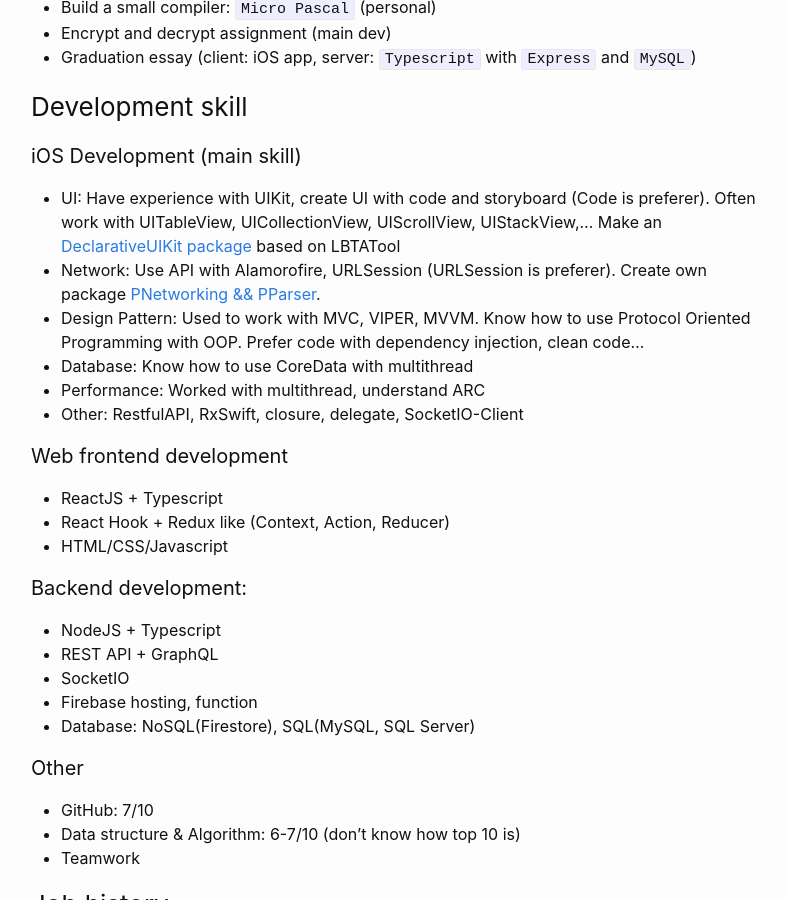
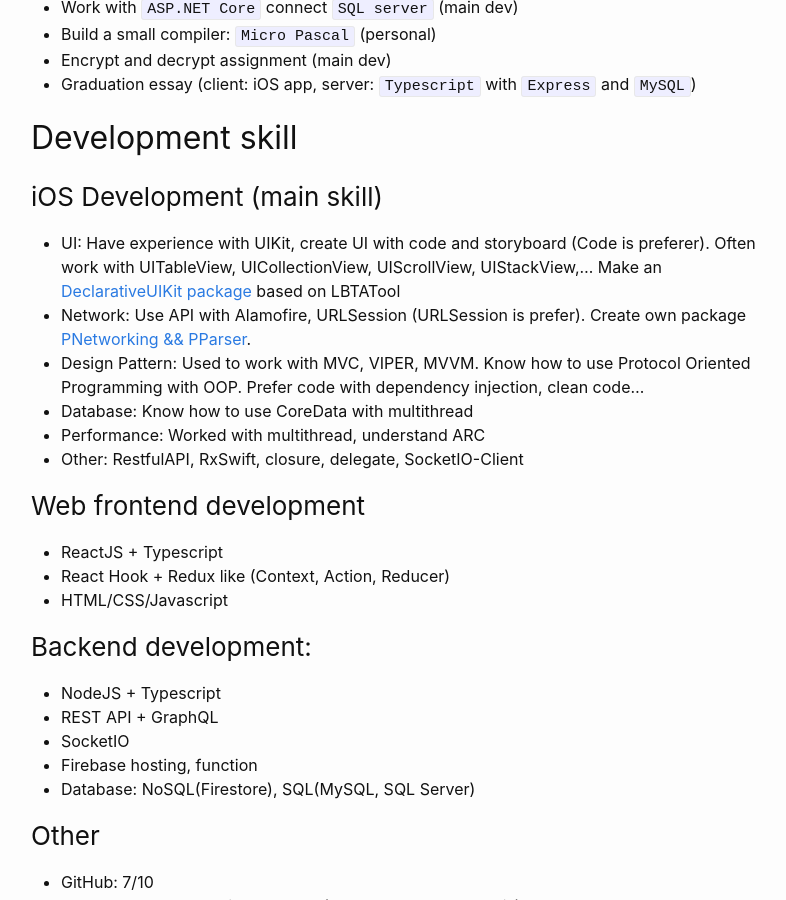
Before and after one commit to phthphat/phthphat.github.io, a Jekyll site: the page built from about.md, in a window 1280 px wide and 900 px high, scrolled down 678 px. Shown: the whole window, without its empty margins (239-1025 px from the left). Built offline with Jekyll 4.4.1, drawn with Linux system fonts in a browser that asks for light colours.

Commit message:
Update about

```diff
--- a/about.md
+++ b/about.md
@@ -3,7 +3,7 @@ layout: page
 title: About
 permalink: /about/
 ---
-### General information
+## General information
 - Name: Pham Thanh Phat
 - University: Bach khoa University
 - Main skill: iOS development
@@ -15,43 +15,43 @@ permalink: /about/
   - Gitlab: [https://gitlab.com/phthphat](https://gitlab.com/phthphat)
   - Email: phthphat@gmail.com
 
-### Study
+## Study
 - Bach Khoa University (2016 - now)
 
-### Project in school
+## Project in school
 - First Project: Library Management written on `C++` with console (main dev)
 - Work with `ASP.NET Core` connect `SQL server` (main dev)
 - Build a small compiler: `Micro Pascal` (personal)
 - Encrypt and decrypt assignment (main dev)
 - Graduation essay (client: iOS app, server: `Typescript` with `Express` and `MySQL`)
 
-### Development skill
-#### iOS Development (main skill)
+## Development skill
+### iOS Development (main skill)
 - UI: Have experience with UIKit, create UI with code and storyboard (Code is preferer). Often work with UITableView, UICollectionView, UIScrollView, UIStackView,... Make an [DeclarativeUIKit package](https://gitlab.com/phthphat-share/declarativeuikit) based on LBTATool
-- Network: Use API with Alamorofire, URLSession (URLSession is preferer). Create own package [PNetworking && PParser](https://gitlab.com/phthphat-share/pnetworking.git).
+- Network: Use API with Alamofire, URLSession (URLSession is prefer). Create own package [PNetworking && PParser](https://gitlab.com/phthphat-share/pnetworking.git).
 - Design Pattern: Used to work with MVC, VIPER, MVVM. Know how to use Protocol Oriented Programming with OOP. Prefer code with dependency injection, clean code...
 - Database: Know how to use CoreData with multithread
 - Performance: Worked with multithread, understand ARC
 - Other: RestfulAPI, RxSwift, closure, delegate, SocketIO-Client
 
-#### Web frontend development
+### Web frontend development
 - ReactJS + Typescript
 - React Hook + Redux like (Context, Action, Reducer)
 - HTML/CSS/Javascript
 
-#### Backend development:
+### Backend development:
 - NodeJS + Typescript
 - REST API + GraphQL
 - SocketIO
 - Firebase hosting, function
 - Database: NoSQL(Firestore), SQL(MySQL, SQL Server)
 
-#### Other
+### Other
 - GitHub: 7/10
 - Data structure & Algorithm: 6-7/10 (don't know how top 10 is)
 - Teamwork
 
-### Job history
+## Job history
 - Part time iOS Developer at Vinova Pte (08/2019 - now). Worked on projects:
   - Khind (main developer)
   - JobJira (maintainer + add feature)
@@ -62,7 +62,7 @@ permalink: /about/
     - Some other small tool: Image properties writer (with `AutoHotkey`), Image management (with `C#` and `Winform`), Tool get cloth data (`Chrome Extension` with `Javascript`)
 - Other Job: SEO at clothing website (2018 - now)
 
-### Pros and passion about coding
+## Pros and passion about coding
 - Like coding some app or script that's helpful in my life (this is my life, I can't share code)
 - Love writing mini library to use in many project (for more detail: [Gitlab](https://gitlab.com/phthphat-share)). Example:
   - [PNetworking && PParser](https://gitlab.com/phthphat-share/pnetworking): Networking without Alamorefire and ObjectMapper
@@ -71,5 +71,5 @@ permalink: /about/
 - Love learning new thing which is more productive, easier to maintain, more moderm, ...
 - Love teaching other people about anything I know
 
-### Cons
+## Cons
 - Communication skill is not so good
```
